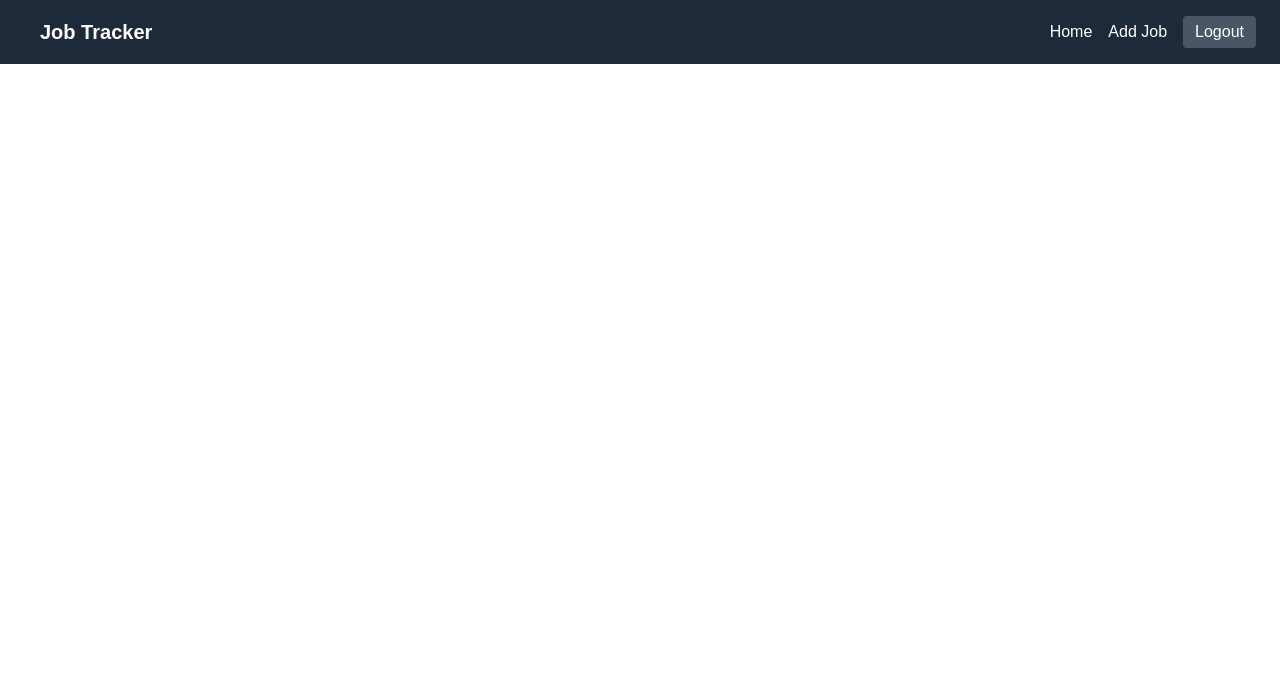
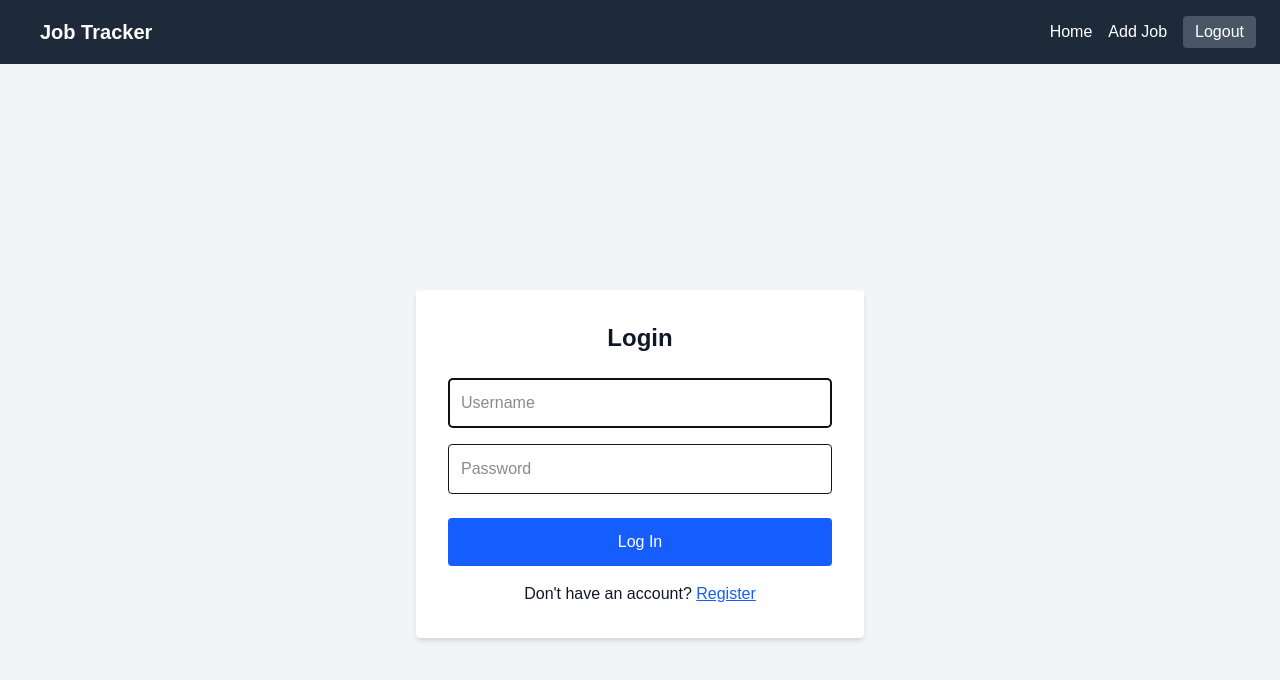
Before and after one commit to Nomala03/Job-tracker-app, a React (Vite) app: page /login in a window 1280 px wide. Shown: the top 680 px of the page. Built offline with nearby package versions, Linux system fonts and the light colour scheme.

Commit message:
login page
created a login page & an API utility module

```diff
--- a/src/App.tsx
+++ b/src/App.tsx
@@ -1,16 +1,22 @@
 import { useState } from 'react'
 
-import { BrowserRouter } from 'react-router-dom'
+import { BrowserRouter as Router, Routes, Route } from 'react-router-dom'
 import Navbar from './components/Navbar'
+import LoginPage from './pages/LoginPage'
 import './App.css'
 
 function App() {
   const [count, setCount] = useState(0)
 
   return (
-    <BrowserRouter>
-      <Navbar />
-    </BrowserRouter>
+      <Router>
+        <div className="min-h-screen bg-gray-100 text-gray-900">
+          <Navbar />
+          <Routes>
+            <Route path="/login" element={<LoginPage />} />
+          </Routes>
+        </div>
+      </Router>
   )
 }
 
--- /dev/null
+++ b/src/api/api.ts
@@ -0,0 +1,115 @@
+const BASE_URL = 'http://localhost:3000';
+
+// Helper to check HTTP response status
+async function checkResponse(response: Response) {
+  if (!response.ok) {
+    const error = await response.json().catch(() => ({}));
+    throw new Error(error.message || 'API request failed');
+  }
+  return response.json();
+}
+
+
+
+export async function fetchJobs(): Promise<any[]> {
+
+  const cached = localStorage.getItem('jobs');
+  if (cached) {
+    return JSON.parse(cached);
+  }
+
+  const response = await fetch(`${BASE_URL}/jobs`);
+  const jobs = await checkResponse(response);
+  localStorage.setItem('jobs', JSON.stringify(jobs));
+  return jobs;
+}
+
+export async function createJob(jobData: any) {
+  const response = await fetch(`${BASE_URL}/jobs`, {
+    method: 'POST',
+    headers: { 'Content-Type': 'application/json' },
+    body: JSON.stringify(jobData),
+  });
+  const newJob = await checkResponse(response);
+
+
+  const cached = localStorage.getItem('jobs');
+  const jobs = cached ? JSON.parse(cached) : [];
+  localStorage.setItem('jobs', JSON.stringify([newJob, ...jobs]));
+
+  return newJob;
+}
+
+export async function updateJob(id: number | string, jobData: any) {
+  const response = await fetch(`${BASE_URL}/jobs/${id}`, {
+    method: 'PUT',
+    headers: { 'Content-Type': 'application/json' },
+    body: JSON.stringify(jobData),
+  });
+  const updatedJob = await checkResponse(response);
+
+
+  const cached = localStorage.getItem('jobs');
+  if (cached) {
+    const jobs = JSON.parse(cached).map((j: any) => (j.id === id ? updatedJob : j));
+    localStorage.setItem('jobs', JSON.stringify(jobs));
+  }
+
+  return updatedJob;
+}
+
+export async function deleteJob(id: number | string) {
+  const response = await fetch(`${BASE_URL}/jobs/${id}`, { method: 'DELETE' });
+  await checkResponse(response);
+
+
+  const cached = localStorage.getItem('jobs');
+  if (cached) {
+    const jobs = JSON.parse(cached).filter((j: any) => j.id !== id);
+    localStorage.setItem('jobs', JSON.stringify(jobs));
+  }
+}
+
+
+
+export async function fetchUsers() {
+  const response = await fetch(`${BASE_URL}/users`);
+  return checkResponse(response);
+}
+
+export async function createUser(userData: { username: string; password: string }) {
+  const response = await fetch(`${BASE_URL}/users`, {
+    method: 'POST',
+    headers: { 'Content-Type': 'application/json' },
+    body: JSON.stringify(userData),
+  });
+  return checkResponse(response);
+}
+
+export async function loginUser(username: string, password: string) {
+
+  const users = await fetchUsers();
+  const user = users.find(
+    (u: any) => u.username === username && u.password === password
+  );
+  if (!user) throw new Error('Invalid username or password');
+
+  const token = btoa(`${username}:${password}`);
+  localStorage.setItem('token', token);
+  localStorage.setItem('user', JSON.stringify(user));
+  return { token, user };
+}
+
+export function logoutUser() {
+  localStorage.removeItem('token');
+  localStorage.removeItem('user');
+}
+
+export function getAuthToken() {
+  return localStorage.getItem('token');
+}
+
+export function getCurrentUser() {
+  const user = localStorage.getItem('user');
+  return user ? JSON.parse(user) : null;
+}
--- /dev/null
+++ b/src/pages/LoginPage.tsx
@@ -0,0 +1,68 @@
+// src/pages/LoginPage.tsx
+import { useState } from 'react';
+import { useNavigate, Link } from 'react-router-dom';
+import {loginUser} from '../api/api';
+
+const LoginPage = () => {
+  const [username, setUsername] = useState('');
+  const [password, setPassword] = useState('');
+  const [error, setError] = useState('');
+  const navigate = useNavigate();
+
+  const handleSubmit = async (e: React.FormEvent) => {
+    e.preventDefault();
+    setError('');
+    try {
+      await loginUser(username, password);
+      navigate('/home');
+    } catch (err: any) {
+      setError(err.message || 'Login failed');
+    }
+  };
+
+  return (
+    <section className="min-h-screen flex items-center justify-center bg-gray-100 px-4">
+      <form
+        onSubmit={handleSubmit}
+        className="bg-white p-8 rounded shadow-md max-w-md w-full"
+      >
+        <h1 className="text-2xl font-bold mb-6 text-center">Login</h1>
+        {error && (
+          <p className="mb-4 text-red-600 text-center font-semibold">{error}</p>
+        )}
+        <input
+          type="text"
+          placeholder="Username"
+          className="w-full p-3 border rounded mb-4"
+          value={username}
+          onChange={(e) => setUsername(e.target.value)}
+          required
+          autoFocus
+        />
+        <input
+          type="password"
+          placeholder="Password"
+          className="w-full p-3 border rounded mb-6"
+          value={password}
+          onChange={(e) => setPassword(e.target.value)}
+          required
+          minLength={6}
+        />
+        <button
+          type="submit"
+          className="w-full bg-blue-600 text-white p-3 rounded hover:bg-blue-700 transition"
+        >
+          Log In
+        </button>
+        <p className="mt-4 text-center">
+          Don't have an account?{' '}
+          <Link to="/register" className="text-blue-600 underline">
+            Register
+          </Link>
+        </p>
+      </form>
+    </section>
+  );
+};
+
+export default LoginPage;
```
